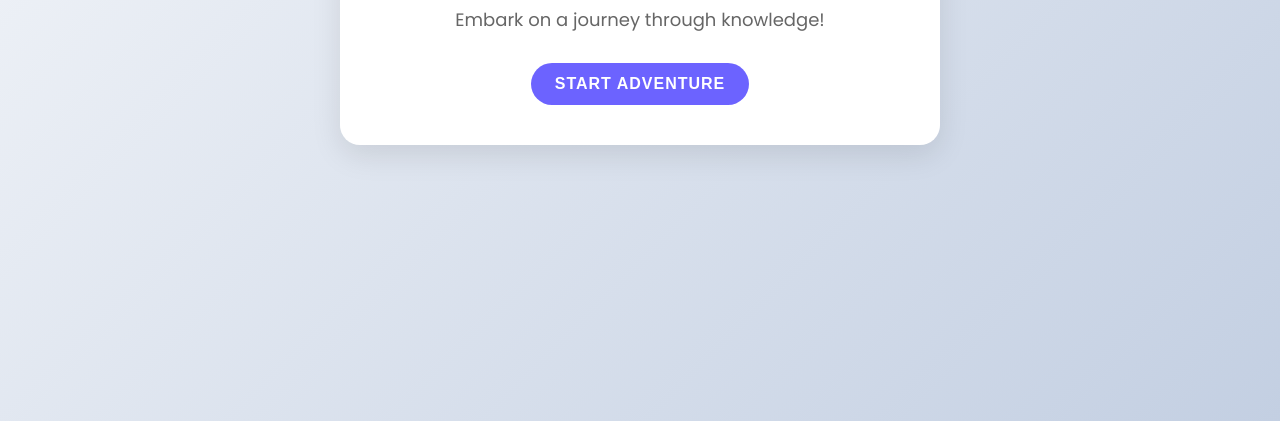
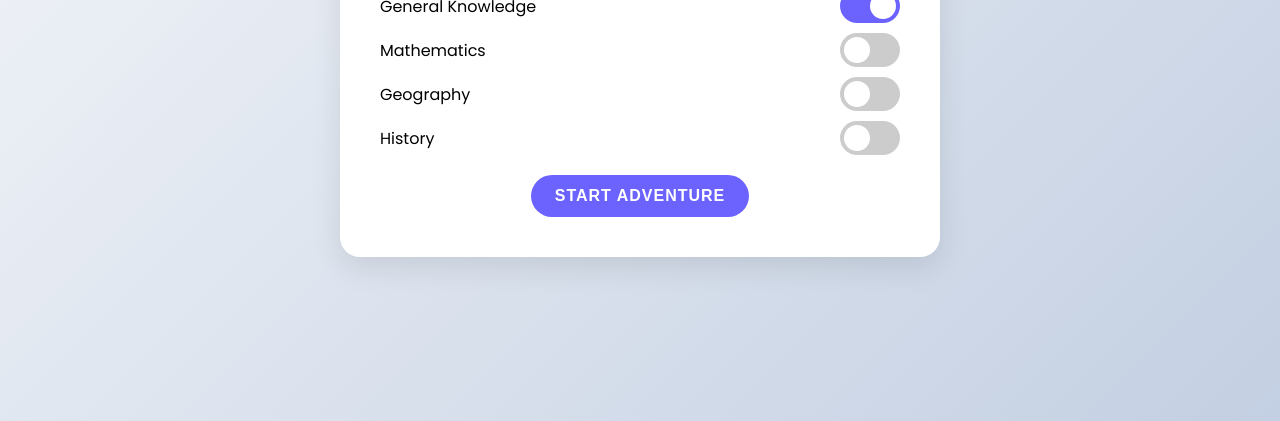
Before and after one commit to Jatti045/Trivia-Quest, a plain HTML site: page index.html in a window 1280 px wide. Shown: the part 379-800 px from the top of the page. Drawn offline with Linux system fonts and the light colour scheme.

Commit message:
feat: Add option to use different categories in trivia quest project
- Implemented functionality to select and use different categories for trivia questions.
- Updated the user interface to allow category selection.
- Modified backend logic to handle category-based question retrieval.
- Added new tests to ensure category selection works correctly.

```diff
--- a/index.html
+++ b/index.html
@@ -15,6 +15,43 @@
       <div id="welcome-screen">
         <h1>Trivia Quest</h1>
         <p>Embark on a journey through knowledge!</p>
+        <div id="category-selection">
+          <h3>Select Categorie:</h3>
+          <div class="category-option">
+            <span>General Knowledge</span>
+            <label class="switch">
+              <input
+                type="radio"
+                id="general-knowledge"
+                name="category"
+                value="9"
+                checked
+              />
+              <span class="slider round"></span>
+            </label>
+          </div>
+          <div class="category-option">
+            <span>Mathematics</span>
+            <label class="switch">
+              <input type="radio" id="mathematics" name="category" value="19" />
+              <span class="slider round"></span>
+            </label>
+          </div>
+          <div class="category-option">
+            <span>Geography</span>
+            <label class="switch">
+              <input type="radio" id="geography" name="category" value="22" />
+              <span class="slider round"></span>
+            </label>
+          </div>
+          <div class="category-option">
+            <span>History</span>
+            <label class="switch">
+              <input type="radio" id="history" name="category" value="23" />
+              <span class="slider round"></span>
+            </label>
+          </div>
+        </div>
         <button id="start-btn" class="btn">Start Adventure</button>
       </div>
 
--- a/script.js
+++ b/script.js
@@ -13,8 +13,6 @@ document.addEventListener("DOMContentLoaded", () => {
   const restartBtn = document.getElementById("restart-btn");
   const score = document.getElementById("score");
 
-  const url = "https://opentdb.com/api.php?amount=10";
-
   // State variables
   let currentQuestionIndex = 0;
   let scoreTracker = 0;
@@ -23,6 +21,21 @@ document.addEventListener("DOMContentLoaded", () => {
 
   // Event listener for the start button
   startBtn.addEventListener("click", async () => {
+    const selectedCategory = document.querySelector(
+      'input[name="category"]:checked'
+    );
+
+    if (!selectedCategory) {
+      alert("Please select a category!");
+      return;
+    }
+
+    startBtn.textContent = "Loading...";
+
+    const categoryId = selectedCategory.value;
+
+    const url = `https://opentdb.com/api.php?amount=10&category=${categoryId}`;
+
     const data = await fetchAPI(url);
 
     questions = fetchQuestions(data);
--- a/styles.css
+++ b/styles.css
@@ -30,6 +30,74 @@ body {
   padding: 40px;
   text-align: center;
   transition: all 0.3s ease;
+}
+
+#category-selection {
+  margin-bottom: 20px;
+  text-align: left;
+}
+
+#category-selection h3 {
+  margin-bottom: 10px;
+  color: var(--primary-color);
+}
+
+.category-option {
+  display: flex;
+  justify-content: space-between;
+  align-items: center;
+  margin-bottom: 10px;
+}
+
+.switch {
+  position: relative;
+  display: inline-block;
+  width: 60px;
+  height: 34px;
+}
+
+.switch input {
+  opacity: 0;
+  width: 0;
+  height: 0;
+}
+
+.slider {
+  position: absolute;
+  cursor: pointer;
+  top: 0;
+  left: 0;
+  right: 0;
+  bottom: 0;
+  background-color: #ccc;
+  transition: 0.4s;
+}
+
+.slider:before {
+  position: absolute;
+  content: "";
+  height: 26px;
+  width: 26px;
+  left: 4px;
+  bottom: 4px;
+  background-color: white;
+  transition: 0.4s;
+}
+
+input:checked + .slider {
+  background-color: var(--primary-color);
+}
+
+input:checked + .slider:before {
+  transform: translateX(26px);
+}
+
+.slider.round {
+  border-radius: 34px;
+}
+
+.slider.round:before {
+  border-radius: 50%;
 }
 
 h1,
```
